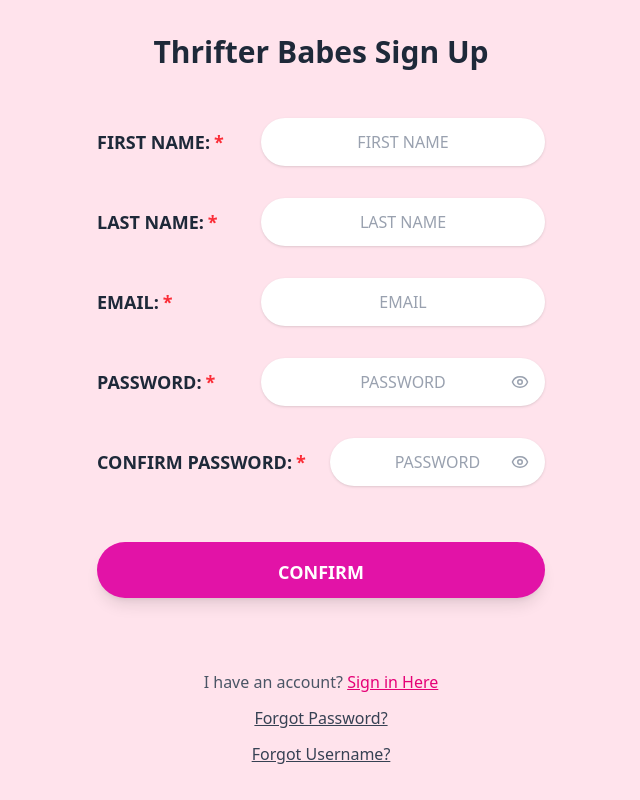
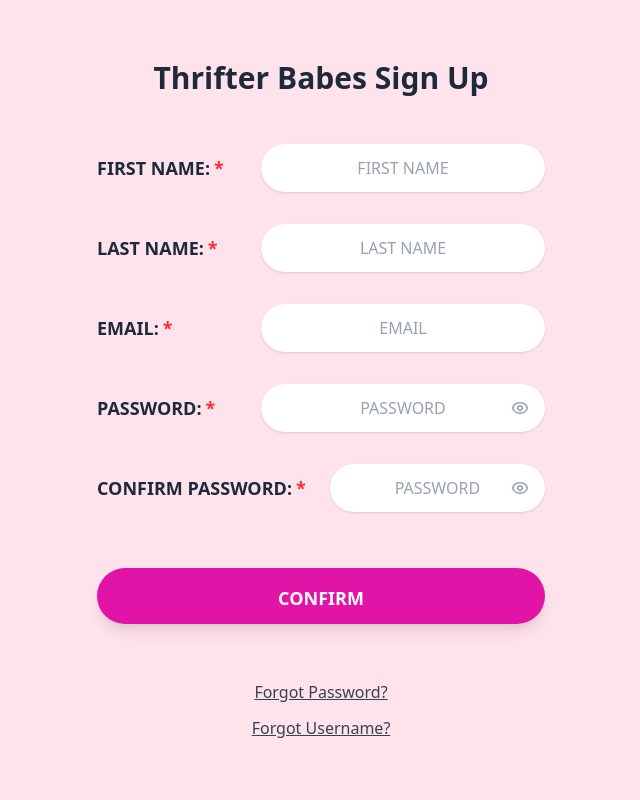
Before and after one commit to abdulmalikgh/t_beauty, a Next.js app: page /auth/signup in a window 1280 px wide. Shown: the whole page, without its empty margins (319-959 px from the left). Built offline with nearby package versions, Linux system fonts and the light colour scheme; no server answers.

Commit message:
Add dashboard

```diff
--- a/package.json
+++ b/package.json
@@ -20,7 +20,10 @@
   },
   "devDependencies": {
     "@tailwindcss/postcss": "^4",
+    "@types/node": "24.0.6",
+    "@types/react": "19.1.8",
     "tailwindcss": "^4",
-    "tw-animate-css": "^1.3.4"
+    "tw-animate-css": "^1.3.4",
+    "typescript": "5.8.3"
   }
 }
--- a/src/app/auth/signup/page.jsx
+++ b/src/app/auth/signup/page.jsx
@@ -345,17 +345,6 @@ export default function SignUpPage() {
 
                         {/* Links */}
                         <div className="text-center space-y-3 pt-6">
-                            <div className="pt-4">
-                                <span className="text-gray-600">
-                                    {'I have an account? '}
-                                </span>
-                                <Link
-                                    href="/auth/login"
-                                    className="text-pink-600 hover:text-pink-700 underline font-medium transition-colors"
-                                >
-                                    Sign in Here
-                                </Link>
-                            </div>
                             <div>
                                 <Link
                                     href="/forgot-password"
@@ -372,6 +361,7 @@ export default function SignUpPage() {
                                     Forgot Username?
                                 </Link>
                             </div>
+
                         </div>
                     </form>
                 </div>
--- a/src/app/page.js
+++ b/src/app/page.js
@@ -1,7 +1,8 @@
 'use client';
 
 import { useState } from 'react';
-import DashboardLayout from '@/components/dashboard-layout';
+import DashboardLayout from '../components/dashboard-layout';
+
 import {
     TrendingUp,
     Package,
--- a/src/components/dashboard-layout.jsx
+++ b/src/components/dashboard-layout.jsx
@@ -18,8 +18,8 @@ import {
     MessageSquare,
     BarChart3
 } from 'lucide-react';
-import api from '@/lib/api';
-import handleApiError from '@/lib/handleApiError';
+import api from '../lib/api';
+import handleApiError from '../lib/handleApiError';
 
 // API functions
 const dashboardAPI = {
@@ -40,7 +40,7 @@ const dashboardAPI = {
 
 // Navigation items
 const navigationItems = [
-    { name: 'Dashboard', href: '/dashboard', icon: Home, current: false },
+    { name: 'Dashboard', href: '/', icon: Home, current: false },
     {
         name: 'Products',
         href: '/dashboard/products',
```
Also changed, not shown: tsconfig.json (added, +35 -0 lines), next-env.d.ts (added), src/app/customer/page.jsx (added), 2 other files (tests, documents, lock files or other folders).
